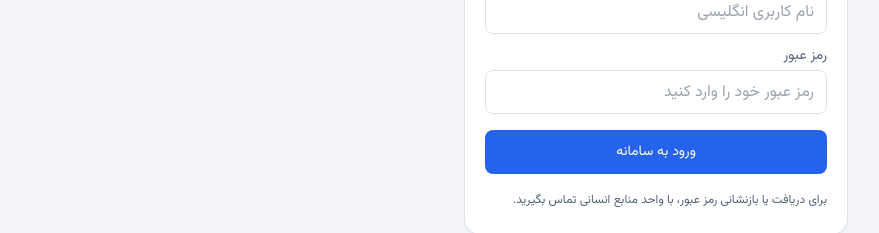
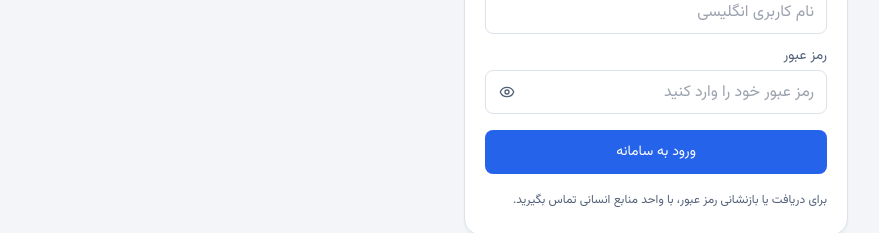
Before and after one commit to PMwithAlix/employee-meal-management, a React (Vite) app in the folder final-product/: page / in a window 1280 px wide. Shown: the part 377-610 px from the top of the page, without its empty margins (102-981 px from the left). Built offline with nearby package versions, Linux system fonts and the light colour scheme.

Commit message:
Let users reveal the login password from an in-field eye button.

```diff
--- a/final-product/src/pages/Login.tsx
+++ b/final-product/src/pages/Login.tsx
@@ -1,5 +1,5 @@
 import { useState } from 'react'
-import { Moon, Sun } from 'lucide-react'
+import { Eye, EyeOff, Moon, Sun } from 'lucide-react'
 import { BrandWordmark } from '../components/Brand'
 import { Button, Field, controlClass } from '../components/ui'
 
@@ -8,6 +8,7 @@ export function Login({ onSuccess }: { onSuccess: () => void }) {
   const [password, setPassword] = useState('')
   const [error, setError] = useState('')
   const [busy, setBusy] = useState(false)
+  const [showPassword, setShowPassword] = useState(false)
   const [dark, setDark] = useState(() => document.documentElement.classList.contains('dark'))
 
   function toggleTheme() {
@@ -49,7 +50,25 @@ export function Login({ onSuccess }: { onSuccess: () => void }) {
             <input className={controlClass} autoComplete="username" placeholder="نام کاربری انگلیسی" value={username} onChange={(event) => setUsername(event.target.value)} />
           </Field>
           <Field label="رمز عبور">
-            <input className={controlClass} type="password" autoComplete="current-password" placeholder="رمز عبور خود را وارد کنید" value={password} onChange={(event) => setPassword(event.target.value)} />
+            <div className="relative">
+              <input
+                className={`${controlClass} pe-11`}
+                type={showPassword ? 'text' : 'password'}
+                autoComplete="current-password"
+                placeholder="رمز عبور خود را وارد کنید"
+                value={password}
+                onChange={(event) => setPassword(event.target.value)}
+              />
+              <button
+                type="button"
+                className="absolute end-0 top-0 grid h-11 w-11 place-items-center text-muted hover:text-ink"
+                aria-label={showPassword ? 'پنهان کردن رمز عبور' : 'نمایش رمز عبور'}
+                title={showPassword ? 'پنهان کردن رمز عبور' : 'نمایش رمز عبور'}
+                onClick={() => setShowPassword((value) => !value)}
+              >
+                {showPassword ? <EyeOff size={16} /> : <Eye size={16} />}
+              </button>
+            </div>
           </Field>
         </div>
         {error && <p className="mt-3 text-sm text-danger">{error}</p>}
```
